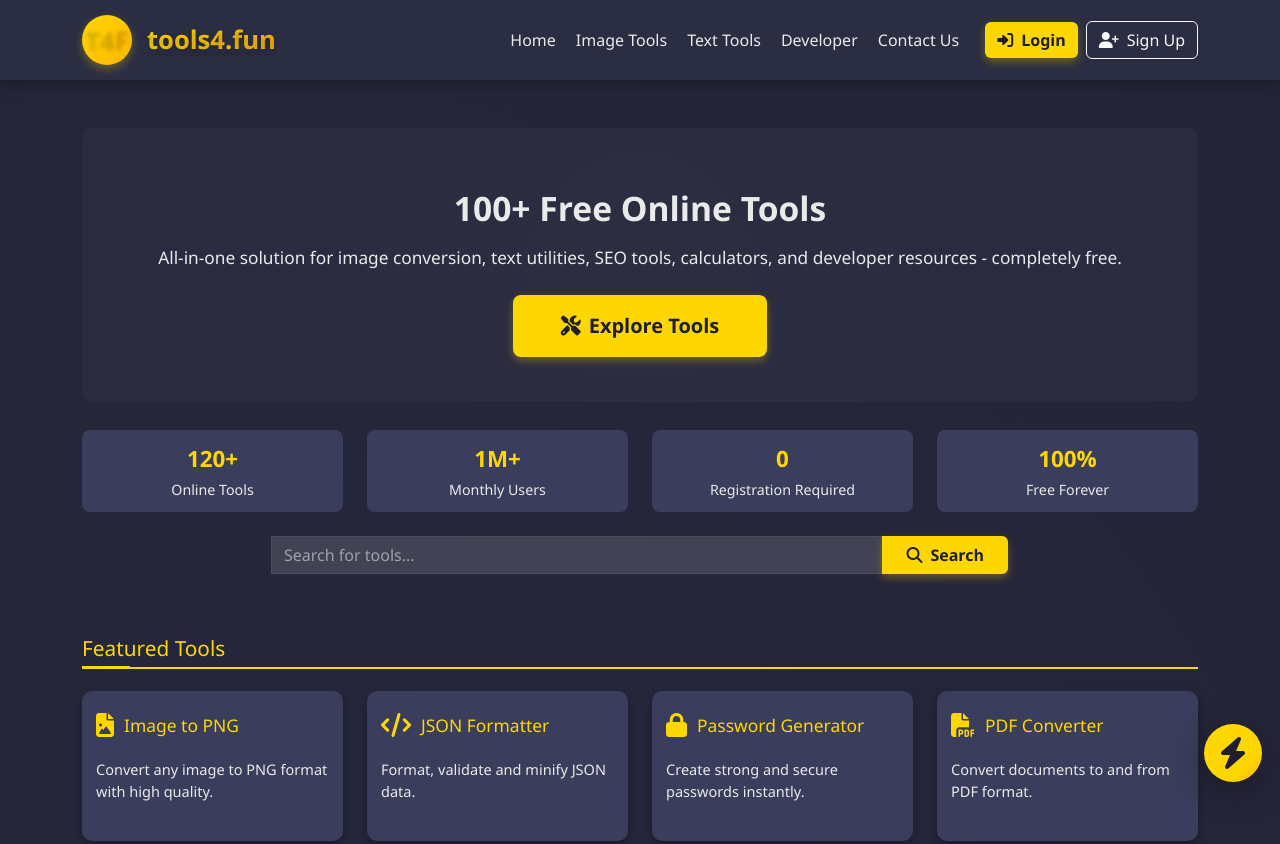
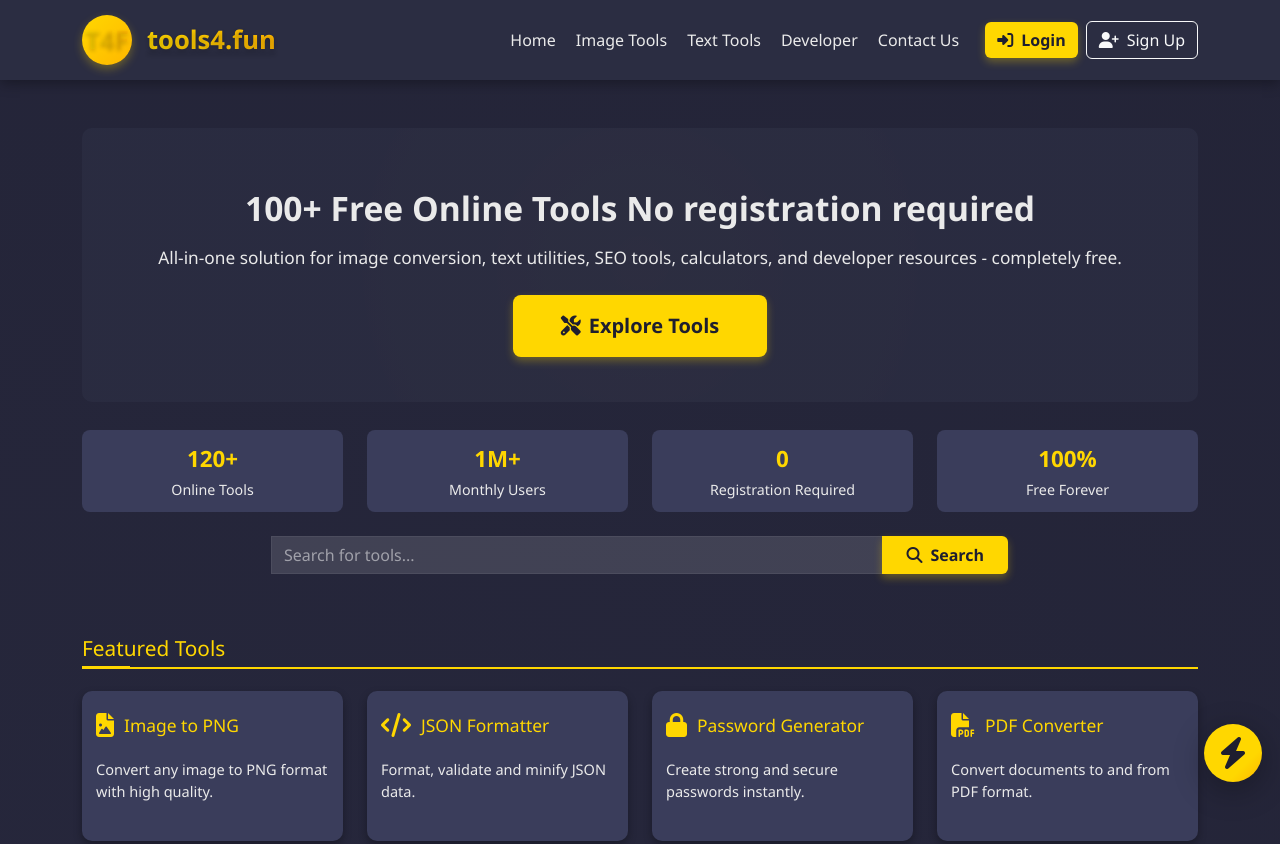
Before and after one commit to chadnan58/tools4.fun, a plain HTML site: page index.html in a window 1280 px wide. Shown: the top 844 px of the page. Drawn offline with nearby package versions, Linux system fonts and the light colour scheme.

Commit message:
Update index.html

```diff
--- a/index.html
+++ b/index.html
@@ -142,7 +142,7 @@
         <!-- Home Page -->
         <div id="home-page">
             <div class="hero-section">
-                <h1 class="hero-title">100+ Free Online Tools</h1>
+                <h1 class="hero-title">100+ Free Online Tools No registration required </h1>
                 <p class="hero-subtitle">All-in-one solution for image conversion, text utilities, SEO tools, calculators, and developer resources - completely free.</p>
                 <button class="btn btn-gold btn-lg px-5 py-3" onclick="showCategory('popular-tools')">
                     <i class="fas fa-tools me-2"></i>Explore Tools
```
